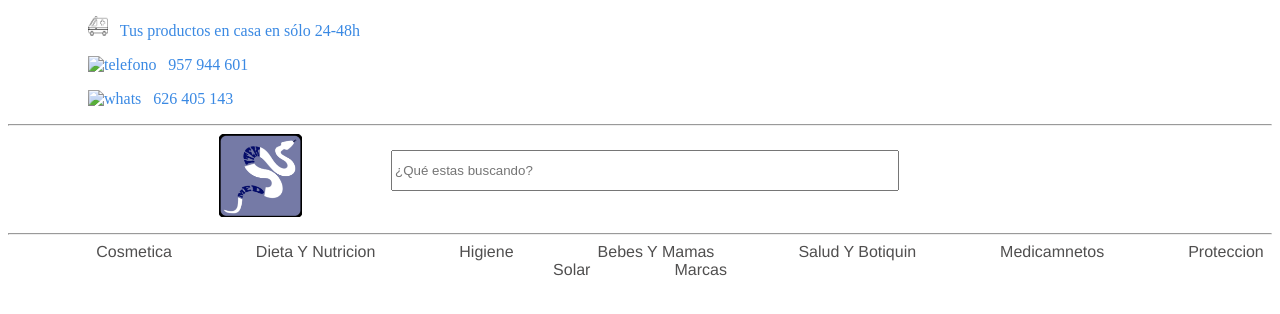
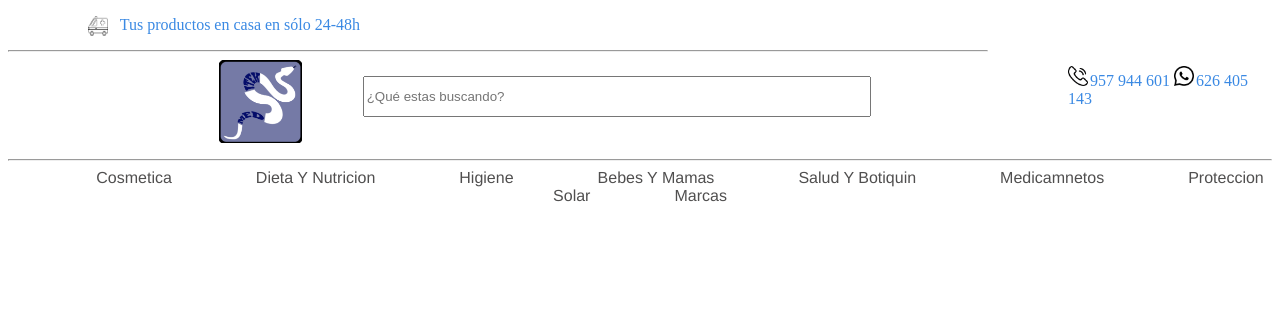
Before and after one commit to Ericmr8/Meditek, a plain HTML site: page index.html in a window 1280 px wide. Drawn offline with Linux system fonts and the light colour scheme.

Commit message:
actualizado
Co-Authored-By: Ericmr8 <148563364+Ericmr8@users.noreply.github.com>

```diff
--- a/Css/MED.css
+++ b/Css/MED.css
@@ -48,7 +48,10 @@ p
 .ambulancia
 {
     margin-right: 1%;
+    position: relative;
+    float: left;
 }
+
 
 .telefono
 {
@@ -59,3 +62,9 @@ p
 {
     margin-right: 1%;
 }
+
+.contactos
+{
+    position: relative;
+    float: right;
+}
--- a/index.html
+++ b/index.html
@@ -13,12 +13,12 @@
         <p><img class="ambulancia" src="img\ambulance-coloring-page.png" alt="ambulancia " height="20px"
                 width="20px">Tus productos en casa en sólo 24-48h</p>
 
-        <div>
-            <p><img class="telefono" src="../HTML/img/telf.meditek.png" alt="telefono" height="20px"
-                width="20px">957 944 601</p>
-
-                <p><img class="whats" src="../HTML/img/whats.png" alt="whats" height="20px"
-                    width="20px">626 405 143</p>
+        <div class="contactos">
+            <p><img class="telefono" src="../Meditek/Img/telf.meditek.png" alt="telefono" height="20px"
+                width="20px">957 944 601
+                <img class="whats" src="../Meditek/Img/whats.png" alt="whats" height="20px"
+                width="20px">626 405 143
+            </p>
 
         </div>
         <hr>
```
